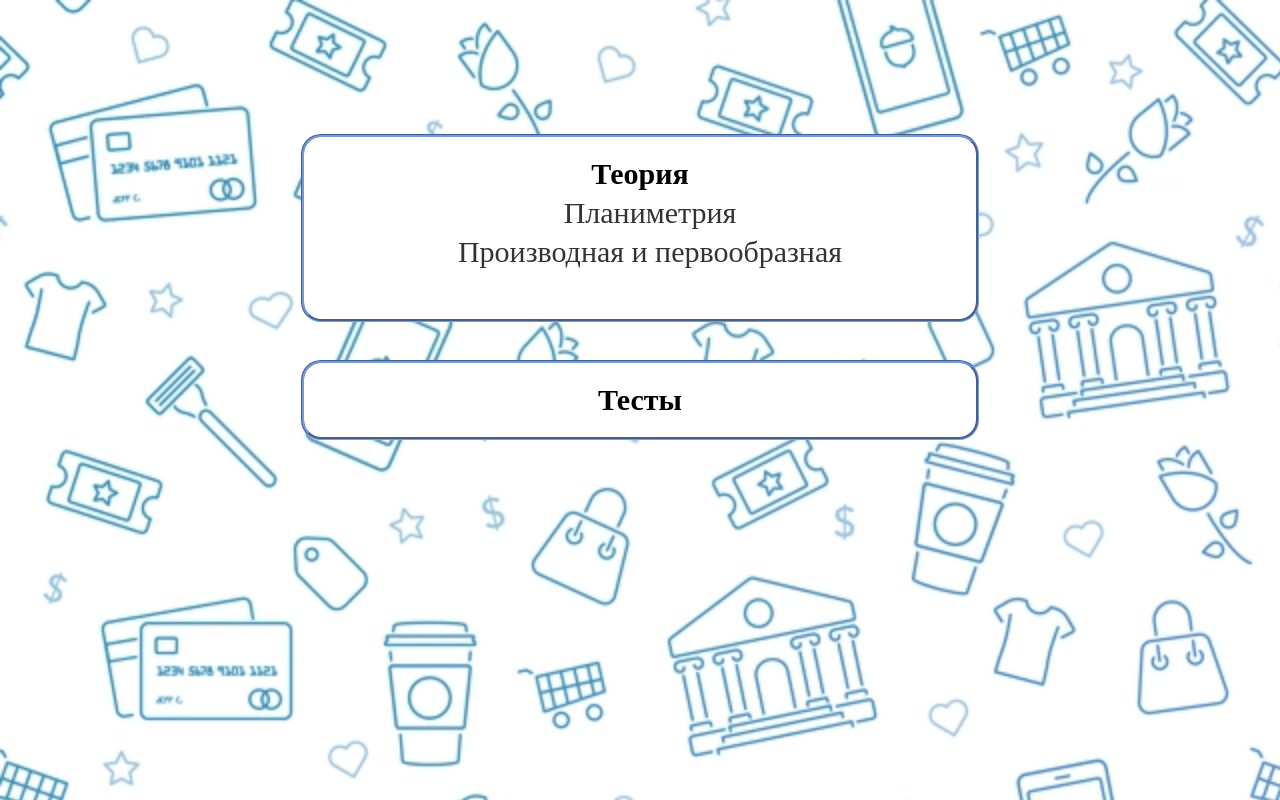
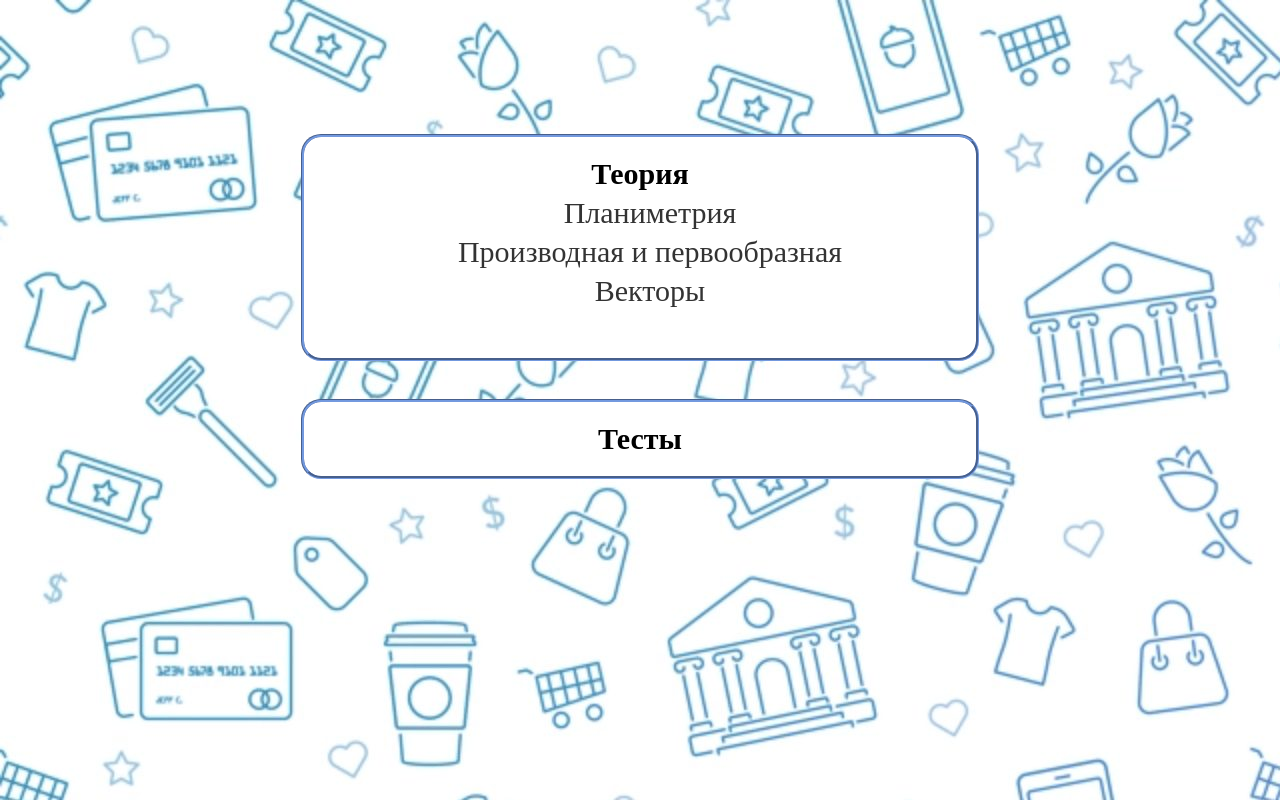
Before and after one commit to cheresna1991/super_lisa, a plain HTML site: page index.html in a window 1280 px wide. Both pictures are taken after a click on the element "Теория". Drawn offline with Linux system fonts and the light colour scheme.

Commit message:
добавил векторы

```diff
--- a/index.html
+++ b/index.html
@@ -16,6 +16,7 @@
     <ul class="sub-menu" id="theory">
         <li><a href="./files/теория по планиметрии.pdf">Планиметрия</a></li>
         <li><a href="./files/теория_по_8_заданиюПроизводная_и_первообразная.pdf">Производная и первообразная</a></li>
+        <li><a href="./files/векторы.pdf">Векторы</a></li>
     </ul>
 </div>
 
```
Also changed, not shown: 1 other file.
